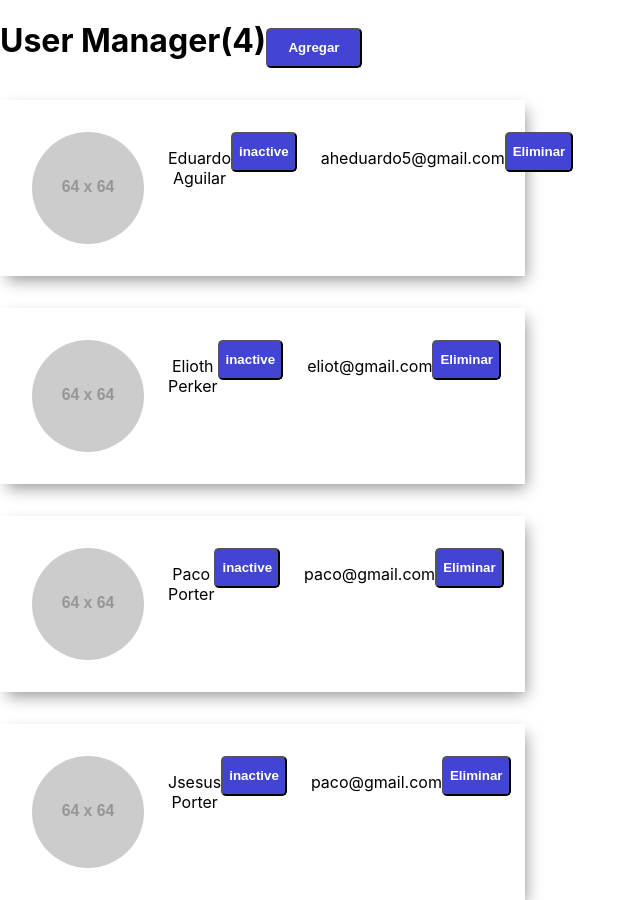
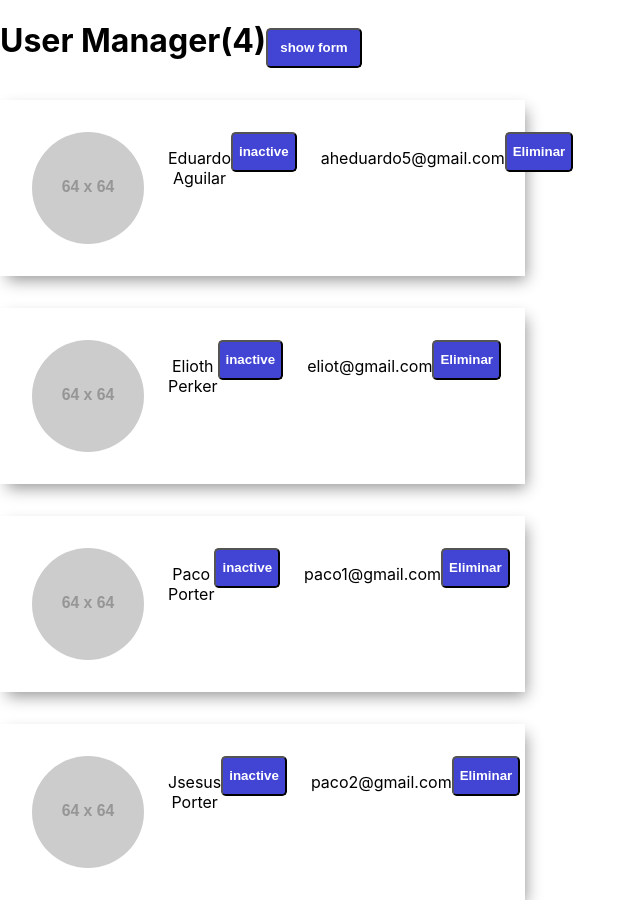
Before and after one commit to aheduardo5/add-users, a React (Create React App) app: page / in a window 1280 px wide. Shown: the whole page, without its empty margins (0-640 px from the left). Built offline with nearby package versions, Linux system fonts and the light colour scheme.

Commit message:
Update correcion en Academia

```diff
--- a/src/components/Header.jsx
+++ b/src/components/Header.jsx
@@ -1,17 +1,14 @@
 import React from "react";
-
-const Header = ({updateHandler, usersLength, users}) => {
-
+const Header = ({ showFormHandler, usersLength, users }) => {
   return (
     <div>
       <h1>
         user manager({usersLength})
         <span>
-          <button onClick={() => updateHandler(users)}> Agregar</button>
+          <button onClick={ () => showFormHandler() }>show form</button>
         </span>
       </h1>
     </div>
   );
 };
-
 export default Header;
--- a/src/components/UserForm.jsx
+++ b/src/components/UserForm.jsx
@@ -26,7 +26,7 @@ const UserForm = () => {
       lastName: "Porter",
       isActive: false,
       img: "https://via.placeholder.com/64",
-      email: "paco@gmail.com",
+      email: "paco1@gmail.com",
     },
     {
       id: 5,
@@ -34,31 +34,80 @@ const UserForm = () => {
       lastName: "Porter",
       isActive: false,
       img: "https://via.placeholder.com/64",
-      email: "paco@gmail.com",
+      email: "paco2@gmail.com",
     },
   ];
-  const [users, setUsers] = useState(usersInit);
-
+  const [ users, setUsers ] = useState(usersInit);
+  const [ showForm, setShowForm ] = useState(false); // estado para controlar cuando se muestra el formulario
   const deleteHandler = (userId) => {
     setUsers(users.filter((user) => user.id !== userId));
     // const usersUpdated = users.filter((user) => user.id !== userId);
     // setUsers(usersUpdated);
   };
-
-  const updateHandler = (userUpdating) => {
-    console.log(userUpdating);
+  // toogle
+  const showFormHandler = () => {
+    setShowForm(!showForm);
   };
-
+  const onSubmitHandler = (e) => {
+    e.preventDefault();
+    // validar formulario
+    let validForm = true;
+    if (!e.target.name.value || !e.target.lastname.value || !e.target.email.value || !e.target.image.value) {
+      validForm = false;
+    }
+    if (!validForm) {
+      alert('Invalid Form');
+      return;
+    }
+    const newUser = {
+      id: crypto.randomUUID(),
+      name: e.target.name.value,
+      lastName: e.target.lastname.value,
+      email: e.target.email.value,
+      img: e.target.image.value,
+      isActive: e.target.isActive.checked
+    };
+    // validar que el usuario no existe
+    if (users.filter(user => user.email === newUser.email).length) {
+      alert('User already exits');
+      return;
+    }
+    setUsers([ ...users, newUser ]);
+  }
   return (
     <div>
-      <Header  users={users} updateHandler={updateHandler} usersLength={users.length} />
+      <Header  users={users} showFormHandler={ showFormHandler } usersLength={ users.length } />
+      { showForm &&
+        <form onSubmit={ onSubmitHandler }>
+          <div>
+            <label>Name</label>
+            <input type="text" name="name" />
+          </div>
+          <div>
+            <label>Lastname</label>
+            <input type="text" name="lastname" />
+          </div>
+          <div>
+            <label>Email</label>
+            <input type="text" name="email" />
+          </div>
+          <div>
+            <label>Image</label>
+            <input type="text" name="image" />
+          </div>
+          <div>
+            <label><input type="checkbox" name="isActive" /> Activo</label>
+          </div>
+          {/* <input type="submit" value="Submit" /> */}
+          <button type="submit">Enviar</button>
+        </form>
+      }
       <UserList
         users={users}
         deleteHandler={deleteHandler}
-        updateHandler={updateHandler}
+        updateHandler={showFormHandler}
       />
     </div>
   );
 };
-
 export default UserForm;
```
